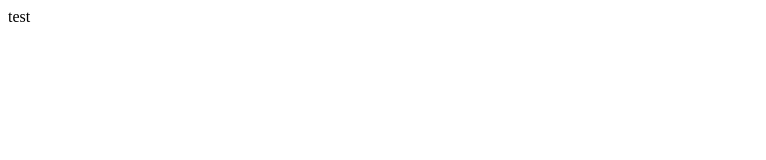
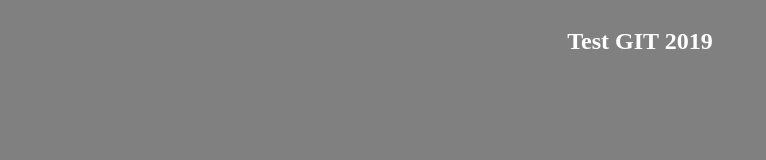
Before and after one commit to freelancehajarsk/tutogit, a plain HTML site: page index.html in a window 1280 px wide. Shown: the whole page, without its empty margins (0-766 px from the left). Drawn offline with Linux system fonts and the light colour scheme.

Commit message:
Changement fichier html et css

```diff
--- a/index.html
+++ b/index.html
@@ -1,7 +1,9 @@
 <html>
-<head></head>
+<head>
+<link  rel="stylesheet" href="style.css">
+</head>
 <body>
-test
+<h2>Test GIT 2019</h2>
 </body>
 
 </html>
--- a/style.css
+++ b/style.css
@@ -0,0 +1,3 @@
+body {background-color: gray; color:white;}
+
+h2 {padding:20px;text-align:center;}
```
